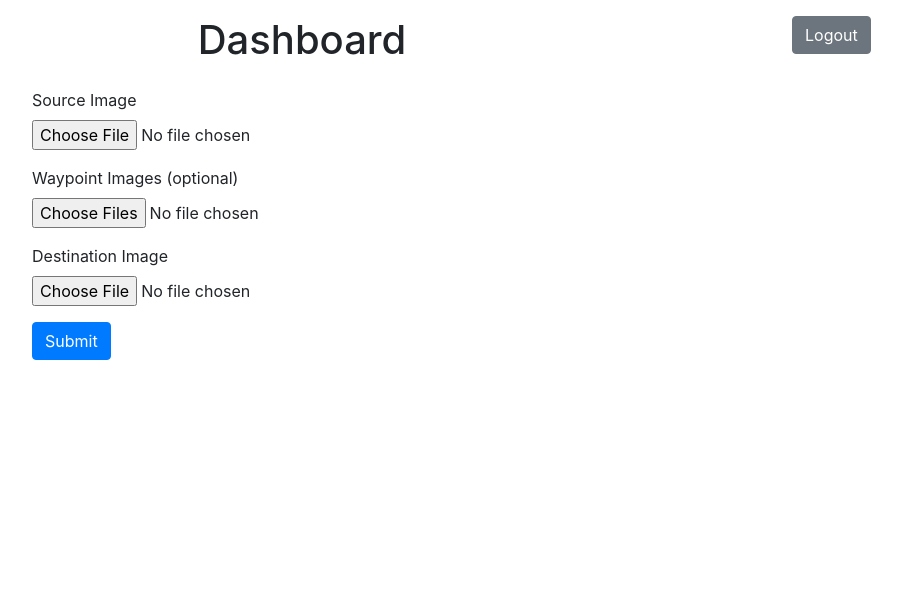
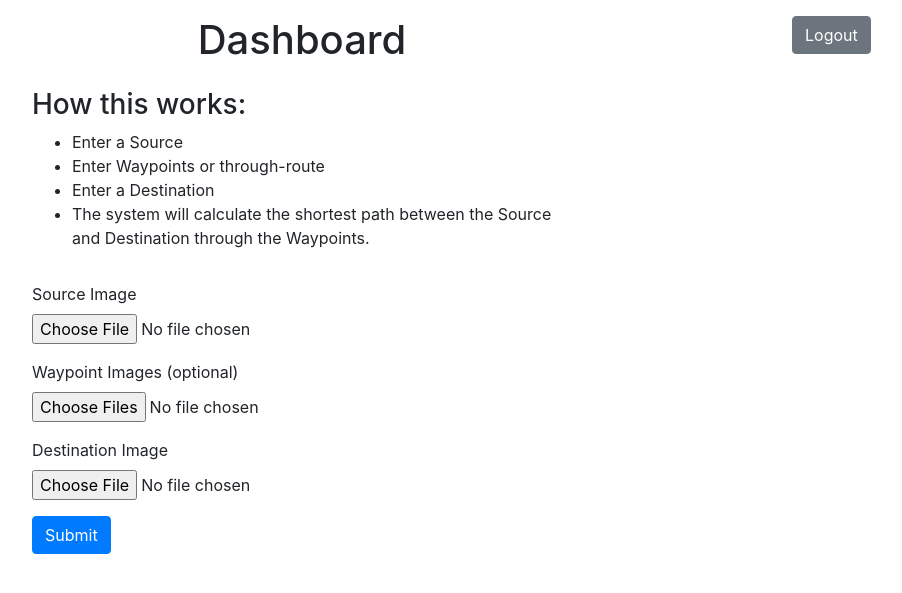
Before and after one commit to PraneethKarnena/django-google-maps-exif, a Django app: page /dashboard/ in a window 1280 px wide. Shown: the top 593 px of the page, without its empty margins (338-1240 px from the left). Run offline with Django 3.2, Linux system fonts and the light colour scheme; the visitor is signed in with stand-in values (Sample User, id 1); some libraries are stand-ins or nearby versions.

Commit message:
added brief project info

```diff
--- a/service_app/templates/service/dashboard.html
+++ b/service_app/templates/service/dashboard.html
@@ -24,6 +24,20 @@
             href="{% url 'service_app:logout_page' %}"
             >Logout</a
           >
+        </div>
+      </div>
+
+      <div class="row mt-3 mb-3">
+        <div class="col-lg-3"></div>
+        <div class="col-lg-6">
+          <h3>How this works: </h3>
+          <ul>
+            <li>Enter a Source</li>
+            <li>Enter Waypoints or through-route</li>
+            <li>Enter a Destination</li>
+            <li>The system will calculate the shortest path between the Source and Destination through the Waypoints.</li>
+          </ul>
+          <p></p>
         </div>
       </div>
 
```
